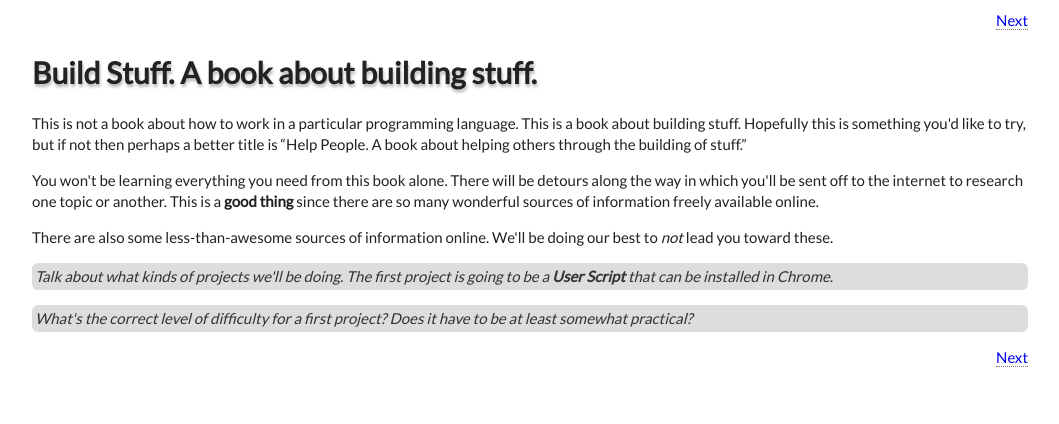
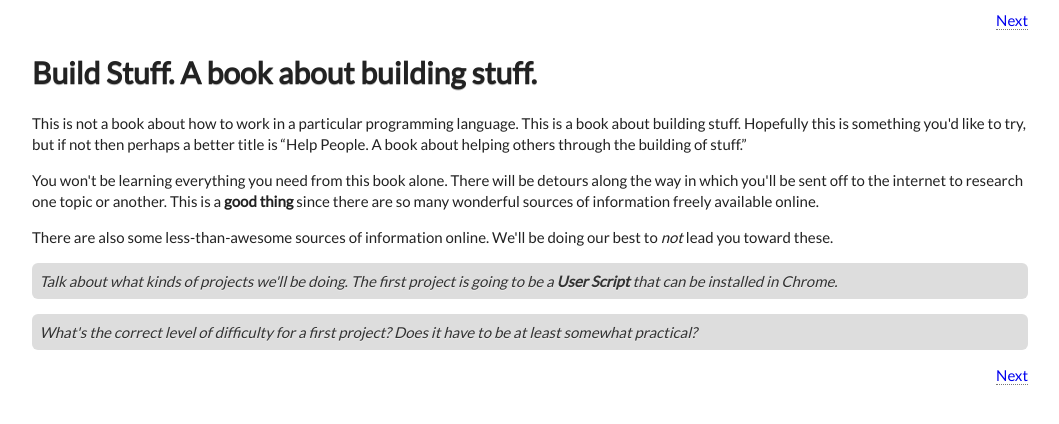
Before and after one commit to uhhuhyeah/build-stuff, a Jekyll site: the page built from index.html, in a window 1280 px wide. Shown: the top 424 px of the page, without its empty margins (110-1169 px from the left). Built offline with Jekyll 4.4.1, drawn with Linux system fonts in a browser that asks for light colours; nearby versions of some CDN libraries.

Commit message:
Text-shadow nazi

```diff
--- a/css/style.css
+++ b/css/style.css
@@ -74,7 +74,7 @@
 }
 
 #main-title {
-    text-shadow: 1px 3px 3px #bbb;
+    text-shadow: 0 1px 0 #bbb;
 }
 
 .nav {
@@ -108,8 +108,9 @@
     color: #333;
     background: #ddd;
     font-style: oblique;
-    padding: 3px;
+    padding: 0.5em;
     border-radius: 6px;
+    text-shadow: 0 1px 0 #eee;
 }
 /* ============================================================ */
 
```
